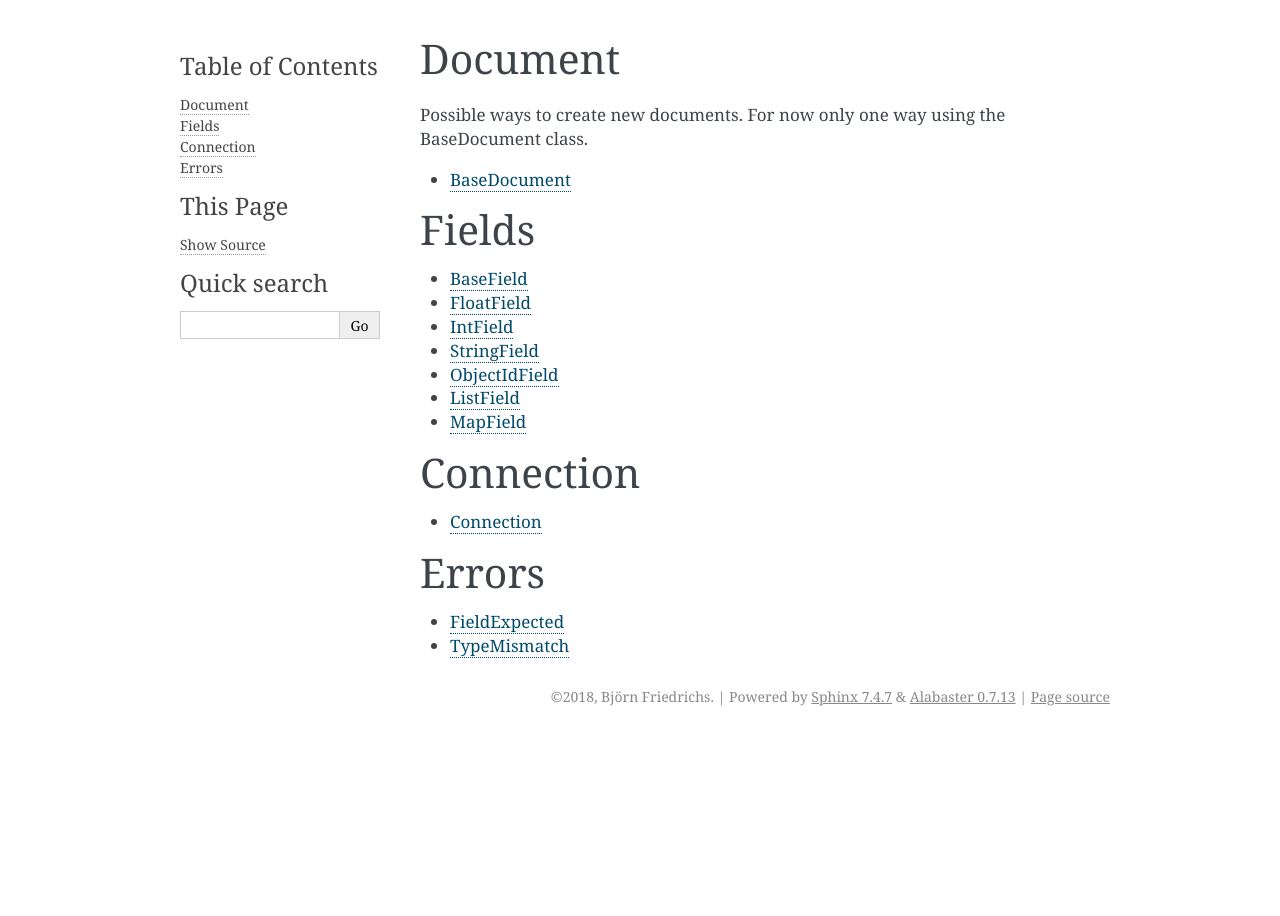
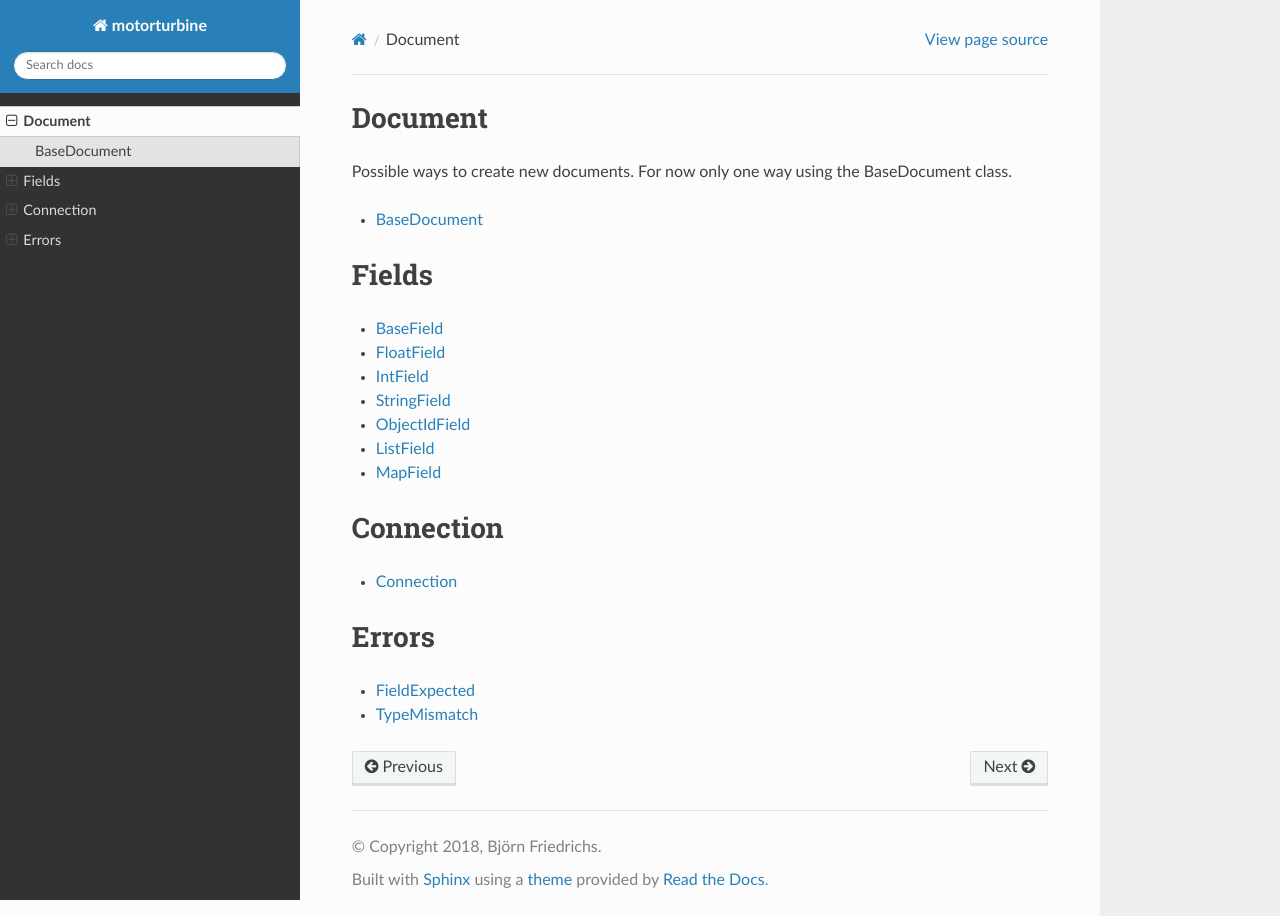
Before and after one commit to itsbjoern/motorturbine, a Sphinx documentation site: the page built from docs/module/motorturbine.rst, in a window 1280 px wide. Built offline with Sphinx 7.4.7 and the Read the Docs theme 2.0.0, drawn with Linux system fonts in a browser that asks for light colours.

Commit message:
RTD Theme

```diff
--- a/docs/conf.py
+++ b/docs/conf.py
@@ -76,13 +76,27 @@ pygments_style = 'sphinx'
 # The theme to use for HTML and HTML Help pages.  See the documentation for
 # a list of builtin themes.
 #
-html_theme = 'alabaster'
+html_theme = 'sphinx_rtd_theme'
 
 # Theme options are theme-specific and customize the look and feel of a theme
 # further.  For a list of options available for each theme, see the
 # documentation.
 #
-# html_theme_options = {}
+html_theme_options = {
+    'canonical_url': '',
+    'analytics_id': '',
+    'logo_only': False,
+    'display_version': True,
+    'prev_next_buttons_location': 'bottom',
+    'style_external_links': False,
+    'vcs_pageview_mode': '',
+    # Toc options
+    'collapse_navigation': True,
+    'sticky_navigation': True,
+    'navigation_depth': 4,
+    'includehidden': True,
+    'titles_only': False
+}
 
 # Add any paths that contain custom static files (such as style sheets) here,
 # relative to this directory. They are copied after the builtin static files,
--- a/docs/index.rst
+++ b/docs/index.rst
@@ -11,7 +11,7 @@ Motorturbine is an adapted version of the `Motorengine ORM <https://motorengine.
 .. toctree::
    :maxdepth: 4
 
-   module/modules
+   module/motorturbine
 
 Indices and tables
 ==================
--- a/docs/module/modules.rst
+++ /dev/null
@@ -1,6 +0,0 @@
-Motorturbine
-====
-.. toctree::
-   :maxdepth: 4
-
-   motorturbine
--- a/requirements-dev.txt
+++ b/requirements-dev.txt
@@ -6,6 +6,7 @@ pytest-asyncio==0.8.0
 Sphinx==1.7.5
 sphinx-autobuild==0.7.1
 sphinxcontrib-trio==1.0.1
+sphinx-rtd-theme==0.4.0
 
 git+git://github.com/BFriedrichs/dockerdb@specify_port#egg=dockerdb
 -r requirements.txt
```
